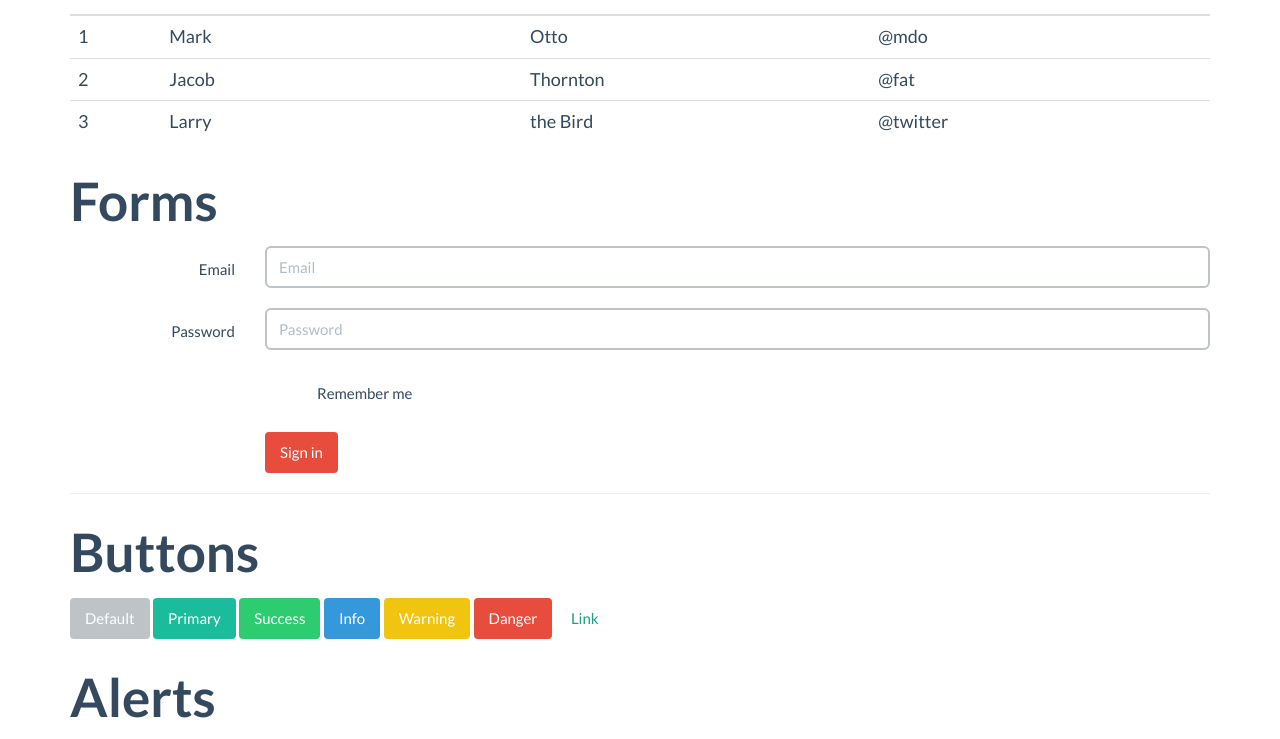
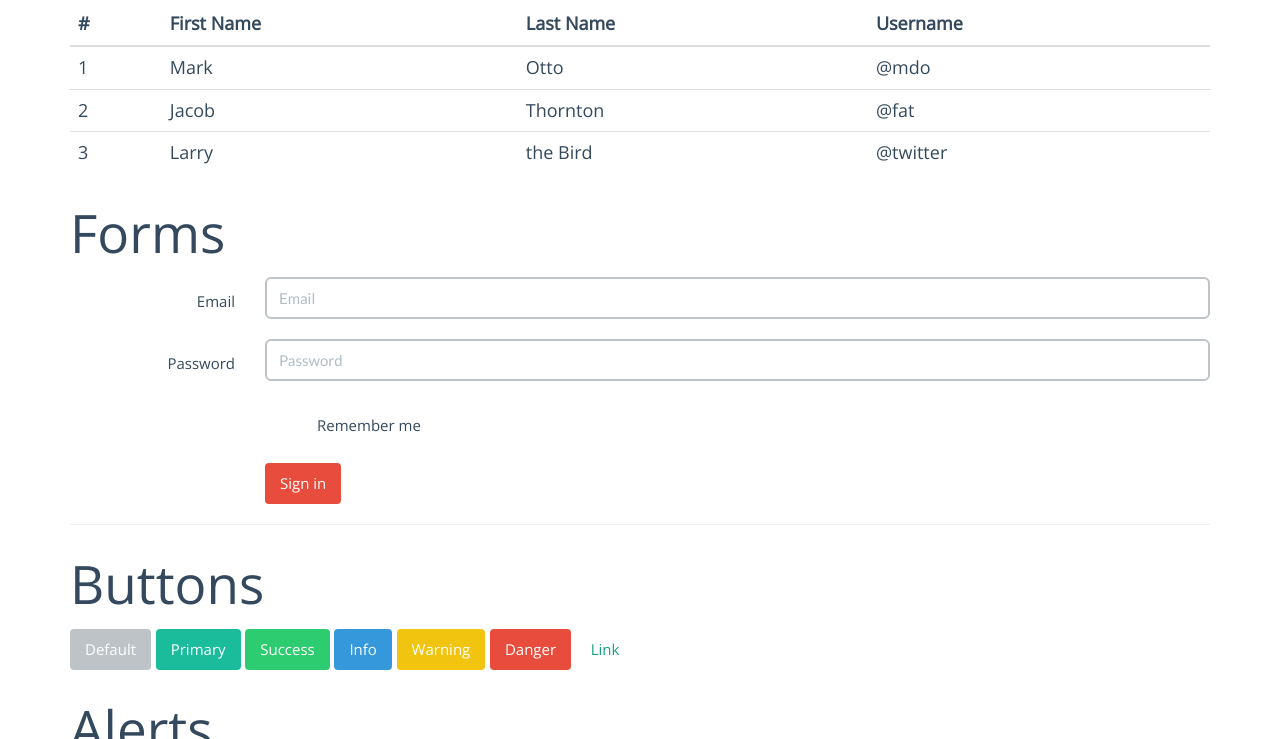
Before and after one commit to IonicaBizau/html-css-examples, a website: page index.html in a window 1280 px wide. Shown: the part 784-1523 px from the top of the page. Drawn offline with nearby package versions, Linux system fonts and the light colour scheme.

Commit message:
Open Sans and light fonts

```diff
--- a/index.html
+++ b/index.html
@@ -10,8 +10,11 @@
     <script src="http://code.jquery.com/jquery-1.11.1.min.js"></script>
     <script src="http://maxcdn.bootstrapcdn.com/bootstrap/3.2.0/js/bootstrap.min.js"></script>
 
+    <link href='http://fonts.googleapis.com/css?family=Open+Sans:400italic,400,300' rel='stylesheet' type='text/css'>
     <style>
         body { padding-top: 24px; }
+        * { font-family: 'Open Sans', sans-serif; }
+        h1, h2, h3, h4, h5, h6 { font-weight: 100 !important; }
     </style>
 
     <!-- Loading Flat UI -->
```
